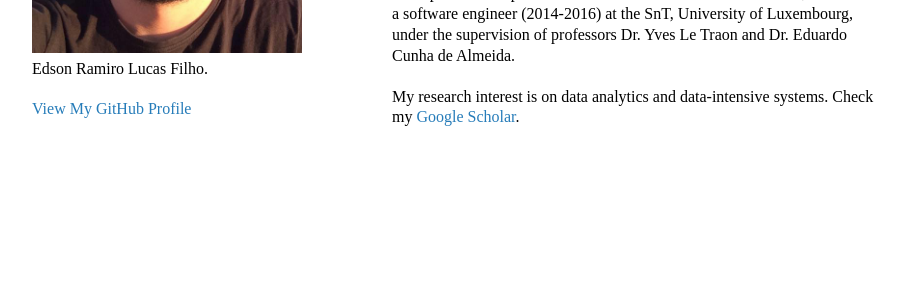
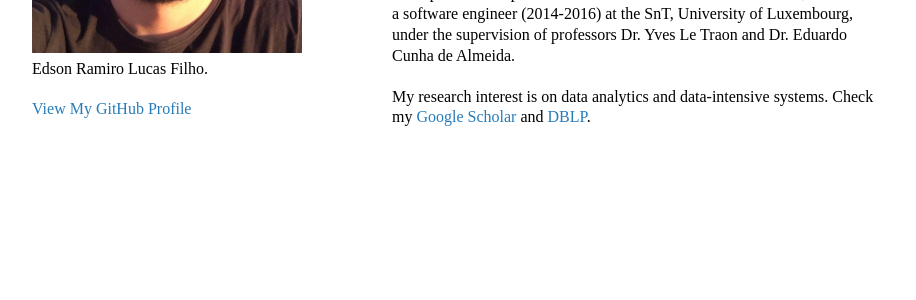
Before and after one commit to edsonrl/edsonrl.github.io, a Jekyll site: the page built from index.md, in a window 1280 px wide. Shown: the part 326-626 px from the top of the page, without its empty margins (178-1094 px from the left). Built offline with Jekyll 4.4.1, drawn with Linux system fonts in a browser that asks for light colours.

Commit message:
add dblp reference

```diff
--- a/_includes/about.html
+++ b/_includes/about.html
@@ -2,4 +2,4 @@
 
 I received my PhD (2016-2020) from the University of Paraná, Brazil, under the supervision of prof. Eduardo Cunha de Almeida. Before that, I worked as a software engineer (2014-2016) at the SnT, University of Luxembourg, under the supervision of professors Dr. Yves Le Traon and Dr. Eduardo Cunha de Almeida.
 
-My research interest is on data analytics and data-intensive systems. Check my [Google Scholar](https://scholar.google.com/citations?user=4IypnHsAAAAJ&hl=en).
+My research interest is on data analytics and data-intensive systems. Check my [Google Scholar](https://scholar.google.com/citations?user=4IypnHsAAAAJ&hl=en) and [DBLP](https://dblp.uni-trier.de/pid/149/9260.html).
```
